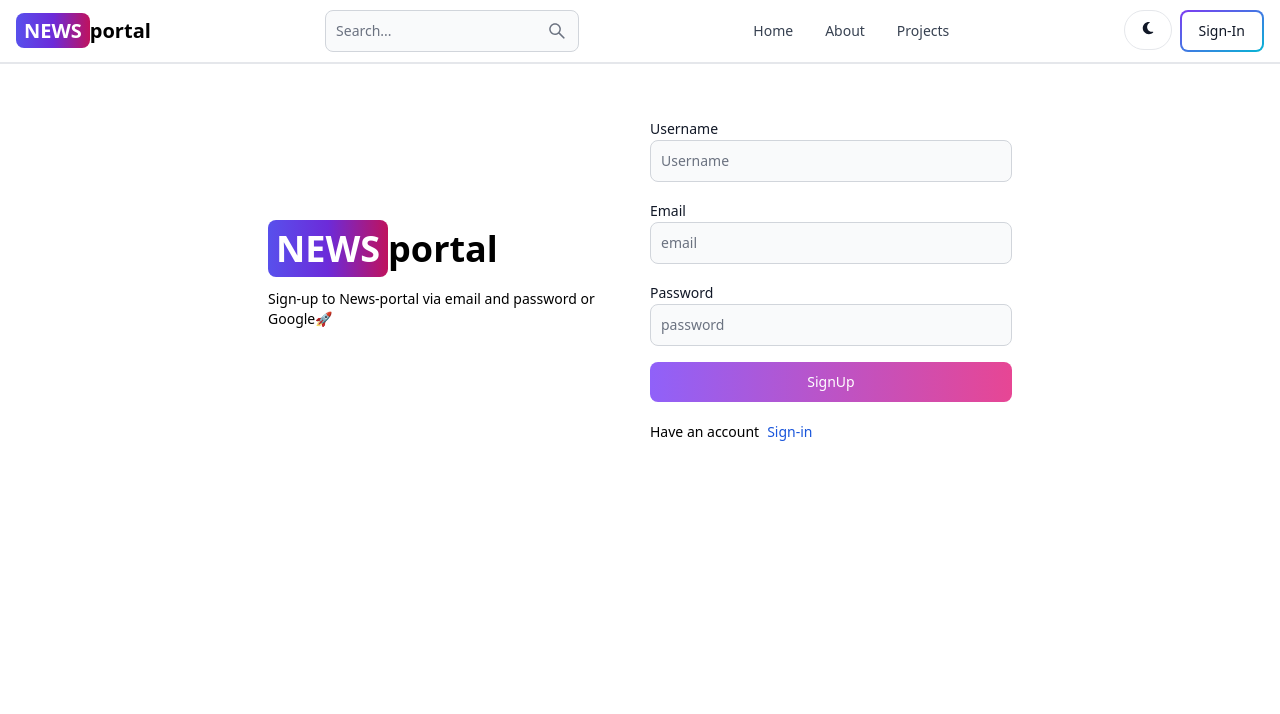
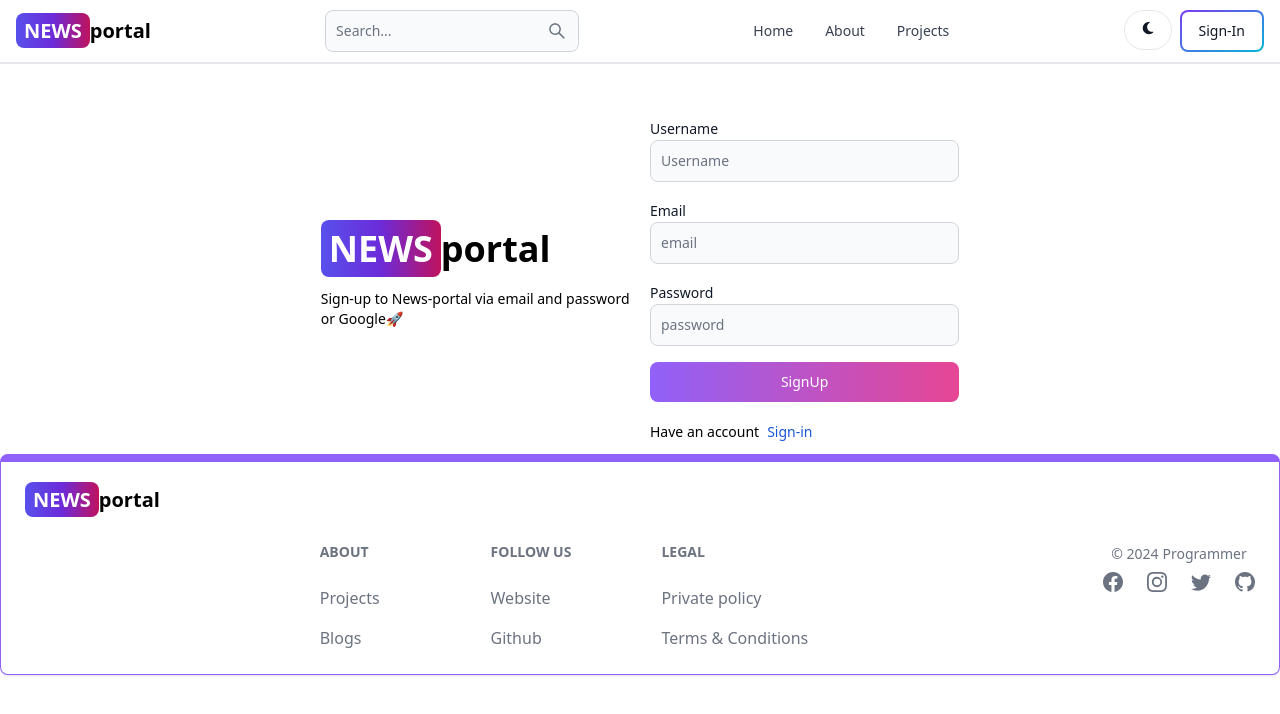
Before and after one commit to UshanagallaShashank/News-Portal, a React (Vite) app in the folder client/: page /signup in a window 1280 px wide. Shown: the top 714 px of the page. Built offline with nearby package versions, Linux system fonts and the light colour scheme.

Commit message:
Create the Footer Component

```diff
--- a/client/src/App.jsx
+++ b/client/src/App.jsx
@@ -6,6 +6,7 @@ import Dashboard from "./pages/Dashboard";
 import Signup from "./pages/Signup";
 import Projects from "./pages/Projects";
 import Header from "./components/Header";
+import Footers from "./components/Footers";
 
 export default function App() {
   return (
@@ -19,6 +20,7 @@ export default function App() {
         <Route path="/signup" element={<Signup />} />
         <Route path="/projects" element={<Projects />} />
       </Routes>
+      <Footers/>
     </Router>
   );
 }
--- /dev/null
+++ b/client/src/components/Footers.jsx
@@ -0,0 +1,91 @@
+import { Footer } from "flowbite-react";
+import { Link } from "react-router-dom";
+import { BsFacebook, BsGithub, BsInstagram, BsTwitter } from "react-icons/bs";
+const Footers = () => {
+  return (
+    <div>
+      <Footer container className=" border border-t-8 border-purple-500">
+        <div className="w-full max-w-7xl mx-auto">
+
+          <div className="">
+            <Link to="/" className=" self-border text-lg sm:text-xl whitespace-nowrap font-semibold  dark:text-white">
+              <span className="px-2 py-1 bg-gradient-to-r from-indigo-600  via-purple-700 to-pink-700  rounded-lg text-white">
+                NEWS
+              </span>
+              portal
+            </Link>
+          </div>
+          <div className="grid w-full justify-center sm:flex  md:grid-cols-1">
+            <div className="grid  grid-cols-2 gap-3 sm:mt-4 sm:grid-cols-3 sm:gap-6">
+              <div>
+                <Footer.Title title="About" className="mt-3" />
+                <Footer.LinkGroup col>
+                  <Footer.Link
+                    href="https://github.com/"
+                    target="_blank"
+                    rel="noopener noreferrer" className="text-base">
+                    Projects
+                  </Footer.Link>
+                  <Footer.Link
+                    href="https://github.com/"
+                    target="_blank"
+                    rel="noopener noreferrer" className="text-base">
+                    Blogs
+                  </Footer.Link>
+                </Footer.LinkGroup>
+              </div>
+              <div>
+                <Footer.Title title="Follow Us" className="mt-3" />
+                <Footer.LinkGroup col>
+                  <Footer.Link
+                    href="https://github.com/"
+                    target="_blank"
+                    rel="noopener noreferrer" className="text-base">
+                    Website
+                  </Footer.Link>
+                  <Footer.Link
+                    href="https://github.com/"
+                    target="_blank"
+                    rel="noopener noreferrer" className="text-base">
+                    Github
+                  </Footer.Link>
+                </Footer.LinkGroup>
+              </div>
+              <div>
+                <Footer.Title title="LEGAL" className="mt-3" />
+                <Footer.LinkGroup col>
+                  <Footer.Link
+                    href="#"
+                    target="_blank"
+                    rel="noopener noreferrer" className="text-base">
+                    Private policy
+                  </Footer.Link>
+                  <Footer.Link
+                    href="#"
+                    target="_blank"
+                    rel="noopener noreferrer" className="text-base">
+                    Terms & Conditions
+                  </Footer.Link>
+                </Footer.LinkGroup>
+              </div>
+            </div>
+          </div>
+        </div>
+        <div>
+          <Footer.Divider />
+        </div>
+          <div>
+            <Footer.Copyright href="#" by="Programmer" year={new Date().getFullYear()} />
+            <div className=" flex gap-6 sm:mt-2 mt-4 sm:justify-center">
+              <Footer.Icon href="#" icon={BsFacebook} />
+              <Footer.Icon href="#" icon={BsInstagram} />
+              <Footer.Icon href="#" icon={BsTwitter} />
+              <Footer.Icon href="#" icon={BsGithub} />
+            </div>
+          </div>
+      </Footer>
+    </div>
+  )
+}
+
+export default Footers
--- a/client/src/pages/Signup.jsx
+++ b/client/src/pages/Signup.jsx
@@ -41,7 +41,7 @@ export default function Signup() {
   };
 
   return (
-    <div className="min-h-screen items-center mt-10">
+    <div className="flex items-center justify-center mt-10">
       <div className="flex p-3 max-w-3xl mx-auto flex-col md:flex-row md:items-center gap-5">
         {/* left */}
         <div className="flex-1">
```
